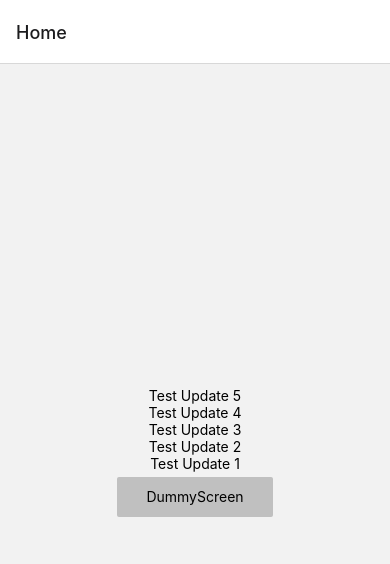
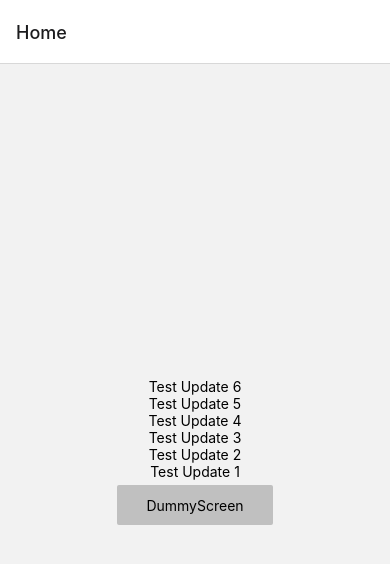
Before and after one commit to timmyjose/expo-updates-demo, a React Native app: screen /Home in a window 390 px wide. Shown: the top 564 px of the page. Built offline with nearby package versions, Linux system fonts and the light colour scheme.

Commit message:
chore: test upudate 6

```diff
--- a/src/screens/Home.tsx
+++ b/src/screens/Home.tsx
@@ -9,6 +9,7 @@ const Home = () => {
 
   return (
     <View style={styles.container}>
+      <Text>Test Update 6</Text>
       <Text>Test Update 5</Text>
       <Text>Test Update 4</Text>
       <Text>Test Update 3</Text>
```
Also changed, not shown: 1 other file (tests, documents, lock files or other folders).
